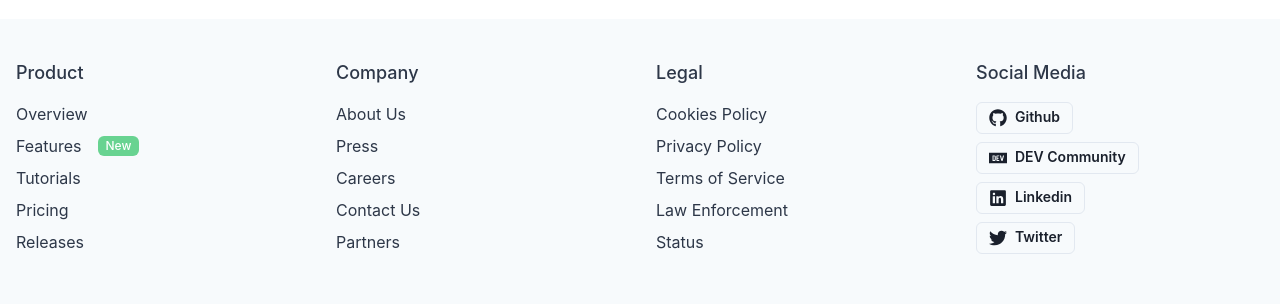
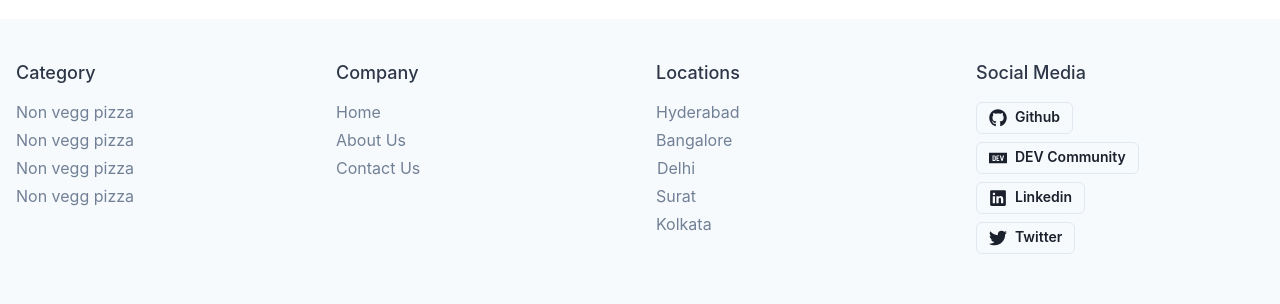
Before and after one commit to harshmangalam/dotnet-reactjs-pizza-corner, a React (Vite) app in the folder web-client/: page /category/shsbsbyhsuyshhss in a window 1280 px wide. Shown: the part 1955-2259 px from the top of the page. Built offline with nearby package versions, Linux system fonts and the light colour scheme.

Commit message:
updated footer

```diff
--- a/web-client/components/Footer.jsx
+++ b/web-client/components/Footer.jsx
@@ -1,23 +1,19 @@
 import {
   Box,
   Container,
-  Link,
   SimpleGrid,
   Stack,
   Text,
   Flex,
-  Tag,
   useColorModeValue,
   Button,
   Icon,
 } from "@chakra-ui/react";
-import { GiFullPizza } from "react-icons/gi";
-
 import { FaGithub, FaTwitter } from "react-icons/fa";
 import { IoLogoLinkedin } from "react-icons/io5";
 import { SiDevdotto } from "react-icons/si";
 import Logo from "./Logo";
-
+import { Link } from "react-router-dom";
 const ListHeader = ({ children }) => {
   return (
     <Text fontWeight={"500"} fontSize={"lg"} mb={2}>
@@ -35,38 +31,55 @@ export default function LargeWithLogoCentered() {
       <Container as={Stack} maxW={"container.xl"} py={10}>
         <SimpleGrid columns={{ base: 1, sm: 2, md: 4 }} spacing={8}>
           <Stack align={"flex-start"}>
-            <ListHeader>Product</ListHeader>
-            <Link href={"#"}>Overview</Link>
-            <Stack direction={"row"} align={"center"} spacing={2}>
-              <Link href={"#"}>Features</Link>
-              <Tag
-                size={"sm"}
-                bg={useColorModeValue("green.300", "green.800")}
-                ml={2}
-                color={"white"}
+            <ListHeader>Category</ListHeader>
+            {[...new Array(4)].map((pizza) => (
+              <Button
+                variant="link"
+                fontWeight={"normal"}
+                _hover={{
+                  textTransform: "none",
+                  shadow: "outline",
+                }}
+                as={Link}
+                to="/pizza/3refref"
               >
-                New
-              </Tag>
-            </Stack>
-            <Link href={"#"}>Tutorials</Link>
-            <Link href={"#"}>Pricing</Link>
-            <Link href={"#"}>Releases</Link>
+                Non vegg pizza
+              </Button>
+            ))}
           </Stack>
           <Stack align={"flex-start"}>
             <ListHeader>Company</ListHeader>
-            <Link href={"#"}>About Us</Link>
-            <Link href={"#"}>Press</Link>
-            <Link href={"#"}>Careers</Link>
-            <Link href={"#"}>Contact Us</Link>
-            <Link href={"#"}>Partners</Link>
+            {company.map((link) => (
+              <Button
+                as={Link}
+                variant="link"
+                fontWeight={"normal"}
+                _hover={{
+                  textTransform: "none",
+                  shadow: "outline",
+                }}
+                to={link.href}
+              >
+                {link.name}
+              </Button>
+            ))}
           </Stack>
           <Stack align={"flex-start"}>
-            <ListHeader>Legal</ListHeader>
-            <Link href={"#"}>Cookies Policy</Link>
-            <Link href={"#"}>Privacy Policy</Link>
-            <Link href={"#"}>Terms of Service</Link>
-            <Link href={"#"}>Law Enforcement</Link>
-            <Link href={"#"}>Status</Link>
+            <ListHeader>Locations</ListHeader>
+            {locations.map((link) => (
+              <Button
+                variant="link"
+                fontWeight={"normal"}
+                _hover={{
+                  textTransform: "none",
+                  shadow: "outline",
+                }}
+                as={Link}
+                to={link.href}
+              >
+                {link.name}
+              </Button>
+            ))}
           </Stack>
           <Stack align={"flex-start"}>
             <ListHeader>Social Media</ListHeader>
@@ -136,3 +149,26 @@ const socilaLinks = [
     href: "https://twitter.com/HarshMangalam6",
   },
 ];
+
+const company = [
+  {
+    name: "Home",
+    href: "/",
+  },
+  {
+    name: "About Us",
+    href: "/about-us",
+  },
+  {
+    name: "Contact Us",
+    href: "/contact-us",
+  },
+];
+
+const locations = [
+  { name: "Hyderabad", href: "/" },
+  { name: "Bangalore", href: "/" },
+  { name: "Delhi", href: "/" },
+  { name: "Surat", href: "/" },
+  { name: "Kolkata", href: "/" },
+];
```
